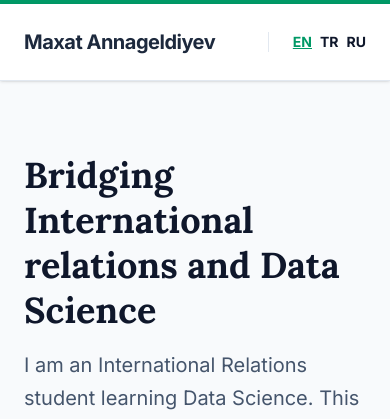
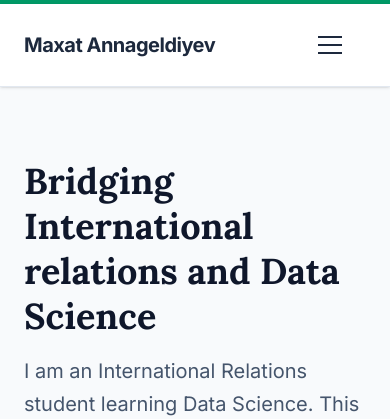
Before and after one commit to M4x4T/my_blog_site, a Django app: page /en/ in a window 390 px wide. Shown: the top 419 px of the page. Run offline with Django 5.2, Linux system fonts and the light colour scheme; style sheets or scripts are compiled from the project's sources; some libraries are stand-ins or nearby versions.

Commit message:
fix: add default English redirect and mobile hamburger menu

```diff
--- a/config/urls.py
+++ b/config/urls.py
@@ -1,11 +1,13 @@
 from django.contrib import admin
 from django.urls import path, include
 from django.conf.urls.i18n import i18n_patterns
+from django.views.generic import RedirectView
 from apps.pages.views import home
 
 urlpatterns = [
     path('admin/', admin.site.urls),
     path('i18n/', include('django.conf.urls.i18n')),
+    path('', RedirectView.as_view(url='/en/', permanent=False)),
 ]
 
 urlpatterns += i18n_patterns(
--- a/templates/base.html
+++ b/templates/base.html
@@ -21,15 +21,21 @@
         <a href="/" class="text-xl font-bold tracking-tight text-slate-800 hover:text-emerald-700 transition-colors">
             Maxat Annageldiyev
         </a>
-
-            <div class="flex items-center space-x-8">
+        <div class="flex items-center space-x-4">
+            <!-- Hamburger button (mobile only) -->
+            <button id="menu-toggle" class="md:hidden flex flex-col space-y-1.5 p-2">
+                <span class="block w-6 h-0.5 bg-slate-800"></span>
+                <span class="block w-6 h-0.5 bg-slate-800"></span>
+                <span class="block w-6 h-0.5 bg-slate-800"></span>
+            </button>
+            <!-- Desktop nav -->
             <div class="hidden md:flex space-x-6 font-medium text-slate-600">
                 <a href="{% url 'home' %}" class="hover:text-emerald-700 transition-colors">{% trans "About" %}</a>
                 <a href="{% url 'project_list' %}" class="hover:text-emerald-700 transition-colors">{% trans "Portfolio" %}</a>
                 <a href="{% url 'article_list' %}" class="hover:text-emerald-700 transition-colors">{% trans "Articles" %}</a>
             </div>
-
-                <div class="flex items-center space-x-2 border-l pl-6 border-slate-200 text-sm font-bold">
+            <!-- Language switcher -->
+            <div class="hidden md:flex items-center space-x-2 border-l pl-6 border-slate-200 text-sm font-bold">
                 <form action="{% url 'set_language' %}" method="post" class="flex space-x-2">
                     {% csrf_token %}
                     <input name="next" type="hidden" value="/">
@@ -40,6 +46,31 @@
             </div>
         </div>
     </div>
+
+    <!-- Mobile menu (hidden by default) -->
+    <div id="mobile-menu" class="hidden md:hidden mt-4 border-t border-slate-100 pt-4 space-y-3 font-medium text-slate-600">
+        <a href="{% url 'home' %}" class="block hover:text-emerald-700 transition-colors">{% trans "About" %}</a>
+        <a href="{% url 'project_list' %}" class="block hover:text-emerald-700 transition-colors">{% trans "Portfolio" %}</a>
+        <a href="{% url 'article_list' %}" class="block hover:text-emerald-700 transition-colors">{% trans "Articles" %}</a>
+        <!-- Language switcher on mobile -->
+        <div class="pt-3 border-t border-slate-100">
+            <form action="{% url 'set_language' %}" method="post" class="flex space-x-4 text-sm font-bold">
+                {% csrf_token %}
+                <input name="next" type="hidden" value="/">
+                <button name="language" value="en" class="hover:text-emerald-600 {% if LANGUAGE_CODE == 'en' %}text-emerald-600 underline{% endif %}">EN</button>
+                <button name="language" value="tr" class="hover:text-emerald-600 {% if LANGUAGE_CODE == 'tr' %}text-emerald-600 underline{% endif %}">TR</button>
+                <button name="language" value="ru" class="hover:text-emerald-600 {% if LANGUAGE_CODE == 'ru' %}text-emerald-600 underline{% endif %}">RU</button>
+            </form>
+        </div>
+    </div>
+
+    <!-- Hamburger toggle script -->
+    <script>
+        document.getElementById('menu-toggle').addEventListener('click', function() {
+            const menu = document.getElementById('mobile-menu');
+            menu.classList.toggle('hidden');
+        });
+    </script>
 </nav>
 
     <main class="max-w-4xl mx-auto p-6 mt-12 mb-20">
```
Lines whose indentation alone changed are shown as unchanged.
